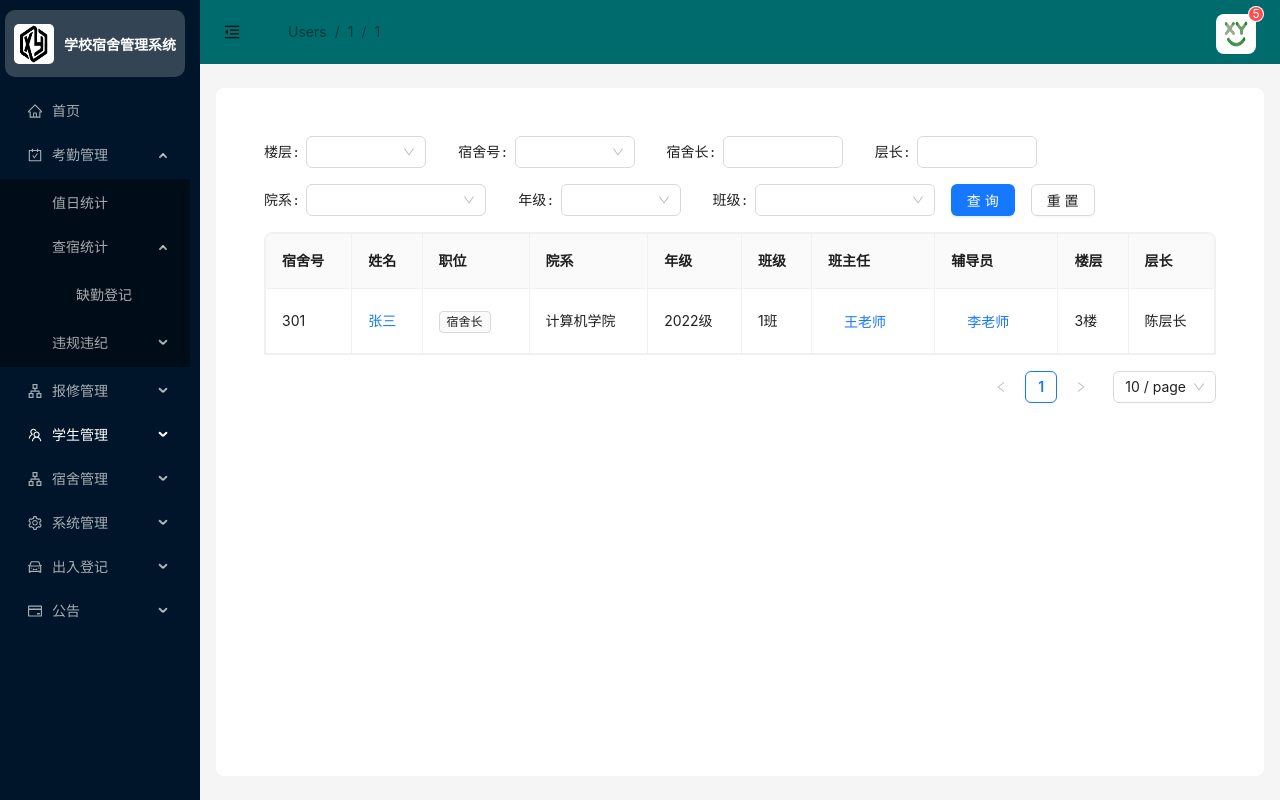
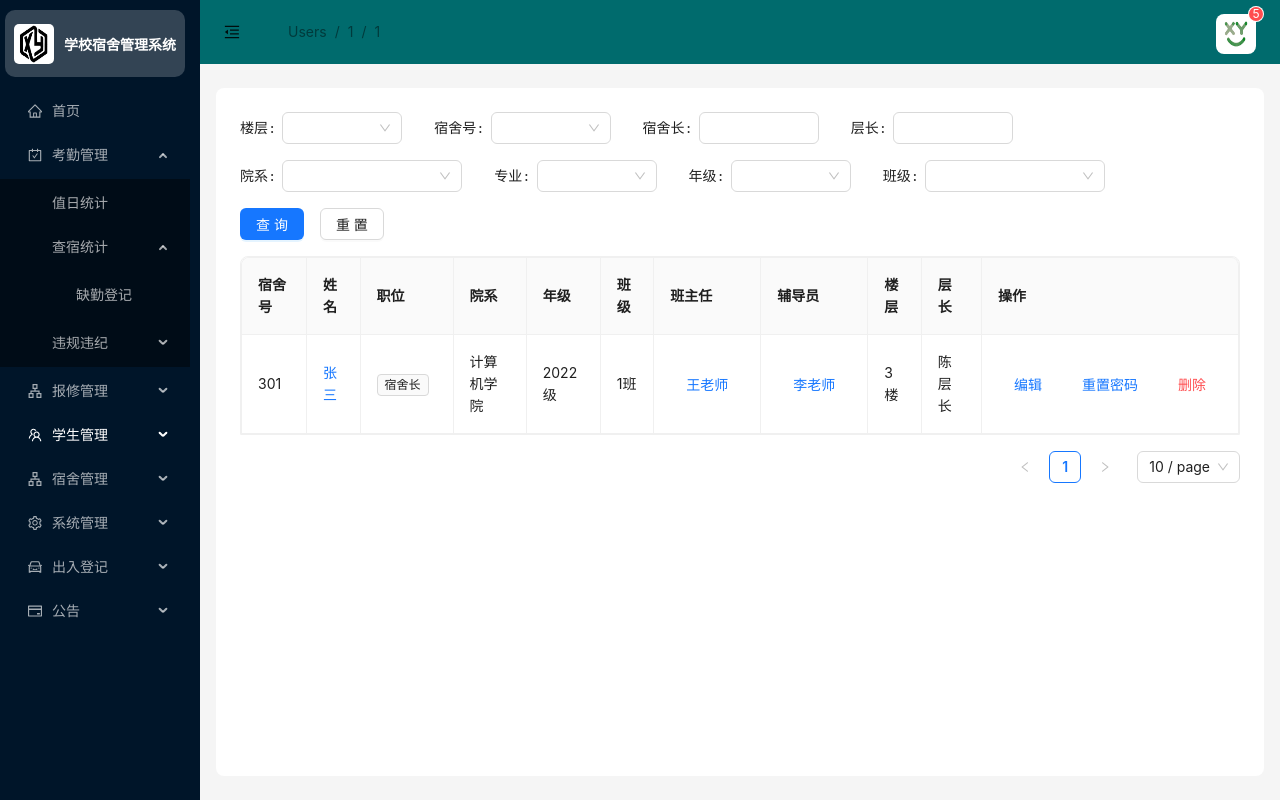
Before and after one commit to YLaoYongY/react-dormicare, a React (Vite) app: page /student in a window 1280 px wide. Built offline with nearby package versions, Linux system fonts and the light colour scheme.

Commit message:
添加学生信息处理操作 把搜索框改成一栏

```diff
--- a/src/pages/Dormitory/index.jsx
+++ b/src/pages/Dormitory/index.jsx
@@ -4,6 +4,12 @@ import { SearchOutlined, PlusOutlined, EditOutlined, DeleteOutlined, RedoOutline
 import './index.scss'
 
 const Dormitory = () => {
+  // 数字转中文函数
+  const numberToChinese = num => {
+    const chineseNumbers = ['一', '二', '三', '四', '五', '六', '七', '八', '九', '十']
+    return chineseNumbers[num - 1] || num
+  }
+
   const [form] = Form.useForm()
   const [buildings, setBuildings] = useState([
     {
@@ -103,8 +109,8 @@ const Dormitory = () => {
                 ...building.layers,
                 {
                   id: `${building.id}-${Date.now()}`,
-                  order: values.order, // 使用表单输入的层级
-                  floor: values.floor, // 使用表单输入的序号
+                  order: numberToChinese(building.layers.length + 1),
+                  floor: values.floor,
                 },
               ],
             }
@@ -256,7 +262,7 @@ const Dormitory = () => {
                 layers: Array.from({ length: values.floors }, (_, index) => ({
                   id: `${Date.now()}-${index + 1}`,
                   floor: values.order + (index + 1) + '00',
-                  order: index + 1,
+                  order: numberToChinese(index + 1),
                 })),
               }
             : building
@@ -275,7 +281,7 @@ const Dormitory = () => {
         layers: Array.from({ length: values.floors }, (_, index) => ({
           id: `${Date.now()}-${index + 1}`,
           floor: values.order + (index + 1) + '00',
-          order: index + 1,
+          order: numberToChinese(index + 1) + '层',
         })),
       }
       // console.log(values)
--- a/src/pages/Student/index.jsx
+++ b/src/pages/Student/index.jsx
@@ -1,6 +1,6 @@
 import React, { useEffect, useState } from 'react'
 import { Link } from 'react-router-dom'
-import { Button, Form, Input, Select, Table, Modal, Tag } from 'antd'
+import { Button, Form, Input, Select, Table, Modal, Tag, Popconfirm, message } from 'antd'
 import './index.scss'
 
 const mockStudents = [
@@ -76,6 +76,25 @@ const Student = () => {
     },
     { title: '楼层', dataIndex: 'floor', key: 'floor' },
     { title: '层长', dataIndex: 'floorManager', key: 'floorManager' },
+    {
+      title: '操作',
+      key: 'action',
+      render: (_, record) => (
+        <div style={{ display: 'flex', gap: 8 }}>
+          <Button type="link" onClick={() => handleEdit(record)}>
+            编辑
+          </Button>
+          <Button type="link" onClick={() => handleResetPwd(record)}>
+            重置密码
+          </Button>
+          <Popconfirm title="确认删除该学生？" onConfirm={() => handleDelete(record.id)}>
+            <Button type="link" danger>
+              删除
+            </Button>
+          </Popconfirm>
+        </div>
+      ),
+    },
   ]
 
   const handleSearch = values => {
@@ -94,12 +113,15 @@ const Student = () => {
   }
 
   const handleDoubleClick = e => {
+    const selection = window.getSelection()
+    if (selection.rangeCount > 0) {
       const select = e.target.closest('.ant-select-selector')
       if (select) {
         const input = select.querySelector('input')
         if (input) {
           input.removeAttribute('readonly')
           input.focus()
+        }
       }
     }
   }
@@ -113,8 +135,53 @@ const Student = () => {
     form.setFieldsValue({ className: undefined })
   }, [form.getFieldValue('department')])
 
+  // 重置搜索框
+  const searchRest = () => {
+    form.resetFields()
+    setData(mockStudents)
+  }
+  // 添加处理逻辑
+  const [editModalVisible, setEditModalVisible] = useState(false)
+  const [selectedStudent, setSelectedStudent] = useState(null)
+
+  // 编辑处理
+  const [editForm] = Form.useForm()
+
+  // 修改handleEdit方法
+  const handleEdit = student => {
+    setSelectedStudent(student)
+    editForm.setFieldsValue({
+      name: student.name,
+      dorm: student.dorm,
+      department: student.department,
+      grade: student.grade,
+      className: student.className,
+      floor: student.floor,
+      // 其他需要编辑的字段...
+    })
+    setEditModalVisible(true)
+  }
+
+  // 添加表单提交处理
+  // 编辑表单提交处理
+  const handleEditSubmit = values => {
+    setData(prev => prev.map(item => (item.id === selectedStudent.id ? { ...item, ...values } : item)))
+    message.success('修改成功')
+    setEditModalVisible(false)
+  }
+  // 重置密码
+  const handleResetPwd = student => {
+    // 实际开发中应调用API
+    message.success(`已重置${student.name}的密码为默认密码`)
+  }
+
+  // 删除处理
+  const handleDelete = id => {
+    setData(prev => prev.filter(item => item.id !== id))
+    message.success('删除成功')
+  }
   return (
-    <div style={{ padding: 24 }}>
+    <div>
       <Form form={form} layout="inline" onFinish={handleSearch}>
         {/* 第一行筛选条件 */}
         <div style={{ display: 'flex', flexWrap: 'wrap', gap: 16, marginBottom: 16 }}>
@@ -150,10 +217,6 @@ const Student = () => {
           <Form.Item label="层长" name="floorManager">
             <Input style={{ width: 120 }} />
           </Form.Item>
-        </div>
-
-        {/* 第二行筛选条件 */}
-        <div style={{ display: 'flex', flexWrap: 'wrap', gap: 16, marginBottom: 16 }}>
           <Form.Item label="院系" name="department">
             <Select
               style={{ width: 180 }}
@@ -163,7 +226,16 @@ const Student = () => {
               ]}
             />
           </Form.Item>
-
+          <Form.Item label="专业" name="major">
+            <Select
+              style={{ width: 120 }}
+              options={[
+                { label: '计算机', value: '计算机' },
+                { label: '物联网', value: '物联网' },
+                // 其他专业...
+              ]}
+            />
+          </Form.Item>
           <Form.Item label="年级" name="grade">
             <Select
               style={{ width: 120 }}
@@ -186,14 +258,13 @@ const Student = () => {
               }))}
             />
           </Form.Item>
-        </div>
-
           <Form.Item>
             <Button type="primary" htmlType="submit" style={{ marginRight: 16 }}>
               查询
             </Button>
-          <Button onClick={() => form.resetFields()}>重置</Button>
+            <Button onClick={() => searchRest()}>重置</Button>
           </Form.Item>
+        </div>
       </Form>
 
       <Table
@@ -217,6 +288,64 @@ const Student = () => {
           </div>
         )}
       </Modal>
+      <Modal
+        title="编辑学生信息"
+        visible={editModalVisible}
+        onCancel={() => setEditModalVisible(false)}
+        footer={[
+          <Button key="back" onClick={() => setEditModalVisible(false)}>
+            取消
+          </Button>,
+          <Button key="submit" type="primary" onClick={() => editForm.submit()}>
+            确认
+          </Button>,
+        ]}
+      >
+        <Form form={editForm} layout="vertical" onFinish={handleEditSubmit}>
+          <Form.Item label="姓名" name="name" rules={[{ required: true }]}>
+            <Input />
+          </Form.Item>
+
+          <Form.Item label="宿舍号" name="dorm" rules={[{ required: true }]}>
+            <Select
+              options={Object.values(dormData)
+                .flat()
+                .map(d => ({ label: d, value: d }))}
+            />
+          </Form.Item>
+
+          <Form.Item label="院系" name="department" rules={[{ required: true }]}>
+            <Select
+              options={[
+                { label: '信息技术分院', value: '信息技术分院' },
+                { label: '生物科技分院', value: '生物科技分院' },
+              ]}
+            />
+          </Form.Item>
+
+          <Form.Item label="年级" name="grade" rules={[{ required: true }]}>
+            <Select
+              options={Array.from({ length: 6 }, (_, i) => 2020 + i).map(year => ({
+                label: `${year}级`,
+                value: `${year}级`,
+              }))}
+            />
+          </Form.Item>
+
+          <Form.Item label="班级" name="className" rules={[{ required: true }]}>
+            <Select
+              options={departments[editForm.getFieldValue('department')]?.map(cls => ({
+                label: cls,
+                value: cls,
+              }))}
+            />
+          </Form.Item>
+
+          <Form.Item label="楼层" name="floor" rules={[{ required: true }]}>
+            <Select options={Object.keys(dormData).map(f => ({ label: f, value: f }))} />
+          </Form.Item>
+        </Form>
+      </Modal>
     </div>
   )
 }
```
Lines whose indentation alone changed are shown as unchanged.
